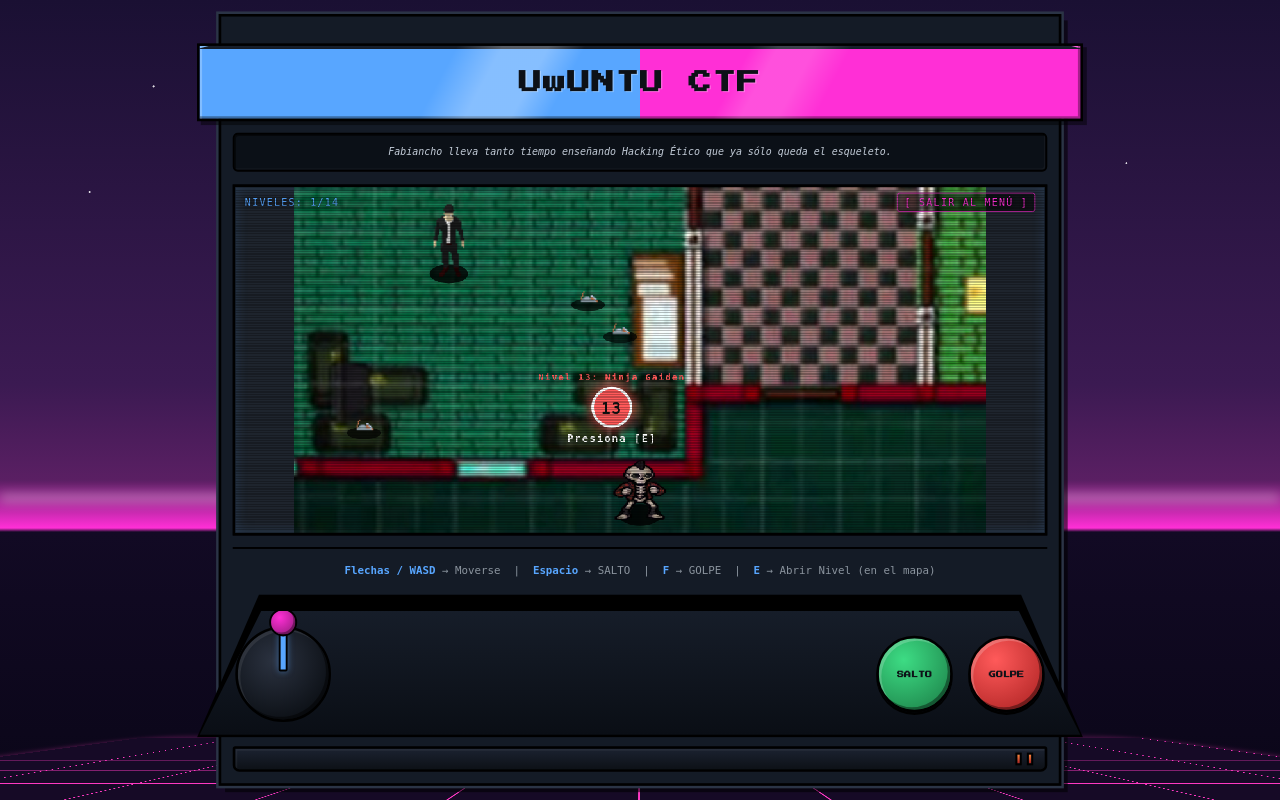
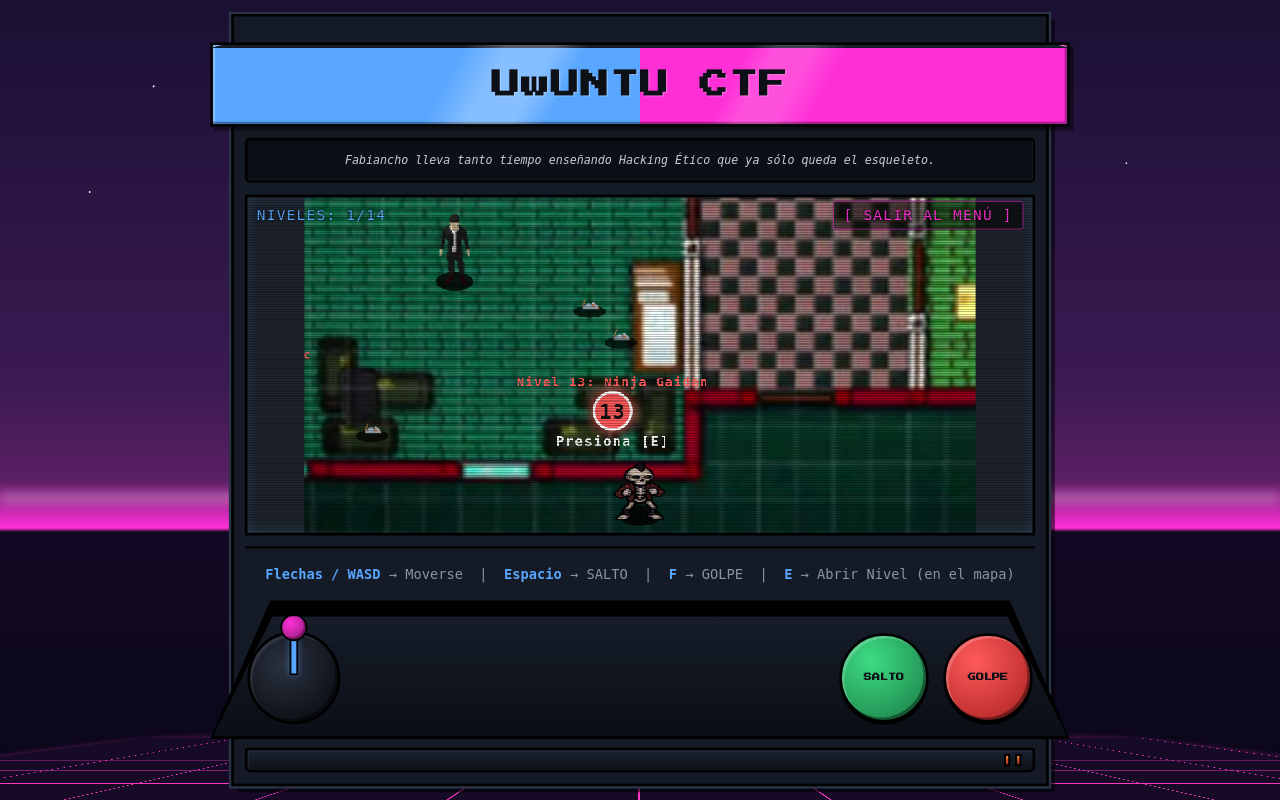
Before and after one commit to KurogamiSenku/Fabianchin, a Flask app: page /map in a window 1280 px wide. Run offline with Flask 3, Linux system fonts and the light colour scheme.

Commit message:
Mas grandes: botones y todo el texto (index y mapa, HUD, popup, etiquetas)
Co-Authored-By: Claude Opus 4.8 <noreply@anthropic.com>
Claude-Session: https://claude.ai/code/session_01HwQf6SXTnUaPtbJe4aB213

```diff
--- a/static/css/style.css
+++ b/static/css/style.css
@@ -802,13 +802,13 @@ body.arcade-body{ background:#1a1033; overflow:hidden; }
     background:linear-gradient(118deg, transparent 28%, rgba(255,255,255,.28) 33% 38%, transparent 42%, transparent 60%, rgba(255,255,255,.16) 63% 67%, transparent 71%); }
 .arcade-body .arcade-marquee h1{
     position:relative; z-index:1; margin:0; font-family:var(--pixel);
-    color:var(--cab-ink); font-size:36px; line-height:1.4; letter-spacing:2px;
+    color:var(--cab-ink); font-size:46px; line-height:1.4; letter-spacing:2px;
     text-shadow:2px 2px 0 rgba(255,255,255,.3); }
 
 /* Placa grabada para el texto de Fabiancho */
 .arcade-body .arcade-subtitle{
-    text-align:center; color:#c3ccd8; font-size:1.2em; font-style:italic; line-height:1.55;
-    margin:18px 0 0; padding:15px 18px;
+    text-align:center; color:#c3ccd8; font-size:1.45em; font-style:italic; line-height:1.55;
+    margin:18px 0 0; padding:18px 22px;
     background:#0b1017; border:3px solid #000; border-radius:8px;
     box-shadow:inset 2px 2px 0 rgba(0,0,0,.55), inset -2px -2px 0 rgba(255,255,255,.04); }
 
@@ -822,12 +822,12 @@ body.arcade-body{ background:#1a1033; overflow:hidden; }
     background:repeating-linear-gradient(0deg, rgba(0,0,0,.25) 0 2px, transparent 2px 4px); mix-blend-mode:multiply; }
 .arcade-body .arcade-screen-text{
     font-family:var(--pixel); color:#58a6ff; text-shadow:2px 2px 0 #10243a;
-    font-size:19px; line-height:1.8; }
+    font-size:25px; line-height:1.8; }
 .arcade-body #indexCanvas{ border:3px solid #000 !important; border-radius:0 !important; image-rendering:pixelated; }
 
 /* Botones JUGAR / SALIR: redondeados con bisel pixel */
 .arcade-body .arcade-actions a, .arcade-body .arcade-actions button{
-    font-family:var(--pixel); font-size:16px; letter-spacing:1px; padding:20px 16px;
+    font-family:var(--pixel); font-size:21px; letter-spacing:1px; padding:24px 20px;
     background:#0c1119; border:3px solid #000; border-radius:12px;
     box-shadow:inset -3px -3px 0 rgba(0,0,0,.4), inset 3px 3px 0 rgba(255,255,255,.12), 0 4px 0 #000; }
 .arcade-body .arcade-actions a.btn-play{ color:#3ddc84; }
@@ -836,7 +836,14 @@ body.arcade-body{ background:#1a1033; overflow:hidden; }
     transform:translateY(4px);
     box-shadow:inset -3px -3px 0 rgba(0,0,0,.4), inset 3px 3px 0 rgba(255,255,255,.12); }
 
-.arcade-body .arcade-controls-help{ border-top:3px solid #000; font-size:1.3em; line-height:2; padding-top:18px; }
+.arcade-body .arcade-controls-help{ border-top:3px solid #000; font-size:1.7em; line-height:2; padding-top:20px; }
+
+/* Textos del MAPA más grandes (HUD y popup de nivel) */
+.arcade-body .hud-map{ font-size:1.8em; }
+.arcade-body .hud-map a{ padding:8px 16px; }
+.arcade-body .level-popup h2{ font-size:2.2em; }
+.arcade-body .level-popup p{ font-size:1.5em; }
+.arcade-body .popup-buttons button{ font-size:1.5em; padding:18px 36px; }
 
 /* Controles en TRAPECIO (el marco negro lo da .panel-frame) */
 .arcade-body .panel-frame{
@@ -856,10 +863,10 @@ body.arcade-body{ background:#1a1033; overflow:hidden; }
     background:radial-gradient(circle at 35% 30%, #ff2fd6, #8a1a74);
     border:3px solid #000; box-shadow:inset -3px -3px 0 rgba(0,0,0,.35); }
 .arcade-body .arcade-btn{
-    width:120px; height:120px;
+    width:144px; height:144px;
     border:4px solid #000;
     box-shadow:inset -4px -4px 0 rgba(0,0,0,.4), inset 4px 4px 0 rgba(255,255,255,.2), 0 4px 0 #000;
-    font-family:var(--pixel); font-size:11px; }
+    font-family:var(--pixel); font-size:13px; }
 .arcade-body .arcade-btn.jump-btn{ background:radial-gradient(circle at 35% 30%, #3ddc84, #1a7a44); }
 .arcade-body .arcade-btn.hit-btn{ background:radial-gradient(circle at 35% 30%, #ff5a5a, #a81f1f); }
 .arcade-body .arcade-btn.pressed{ transform:translateY(4px); }
--- a/static/js/map.js
+++ b/static/js/map.js
@@ -759,10 +759,10 @@ function draw() {
 
         ctx.shadowBlur = 20; ctx.shadowColor = isUnlocked ? '#ffd700' : '#ff5a5a';
         ctx.beginPath(); ctx.arc(level.x, coinY, 30, 0, Math.PI * 2); ctx.fillStyle = coreColor; ctx.fill(); ctx.strokeStyle = '#fff'; ctx.lineWidth = 4; ctx.stroke();
-        ctx.shadowBlur = 0; ctx.fillStyle = '#111'; ctx.font = 'bold 24px monospace'; ctx.textAlign = 'center'; ctx.textBaseline = 'middle'; ctx.fillText(level.id, level.x, coinY + 4);
-        ctx.fillStyle = isUnlocked ? '#ffd700' : '#ff5a5a'; ctx.font = 'bold 14px monospace'; ctx.fillText(level.name, level.x, coinY - 45);
+        ctx.shadowBlur = 0; ctx.fillStyle = '#111'; ctx.font = 'bold 32px monospace'; ctx.textAlign = 'center'; ctx.textBaseline = 'middle'; ctx.fillText(level.id, level.x, coinY + 4);
+        ctx.fillStyle = isUnlocked ? '#ffd700' : '#ff5a5a'; ctx.font = 'bold 20px monospace'; ctx.fillText(level.name, level.x, coinY - 45);
         const dist = Math.hypot(player.x + PLAYER_SIZE/2 - level.x, player.y + PLAYER_SIZE/2 - level.y);
-        if (dist < 120 && !EDIT_MODE) { ctx.fillStyle = '#fff'; ctx.font = 'bold 16px monospace'; ctx.fillText("Presiona [E]", level.x, coinY + 50); }
+        if (dist < 120 && !EDIT_MODE) { ctx.fillStyle = '#fff'; ctx.font = 'bold 22px monospace'; ctx.fillText("Presiona [E]", level.x, coinY + 50); }
     });
 
     enemies.forEach(enemy => {
```
